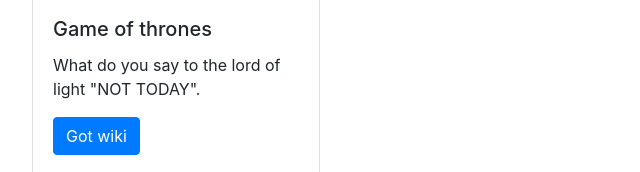
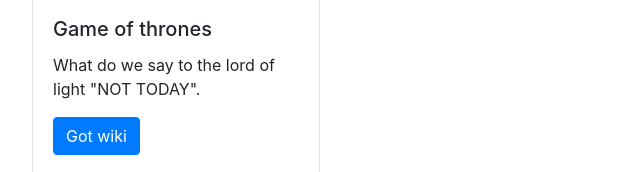
Before and after one commit to izzzyyy/college, a plain HTML site: page index.html in a window 1280 px wide. Shown: the part 357-529 px from the top of the page, 123-763 px from the left. Drawn offline with Linux system fonts and the light colour scheme.

Commit message:
Update index.html

```diff
--- a/index.html
+++ b/index.html
@@ -23,7 +23,7 @@ type="text/css" rel="stylesheet">
   <img src="got.jpg" class="card-img-top" alt="...">
   <div class="card-body">
     <h5 class="card-title">Game of thrones</h5>
-    <p class="card-text">What do you say to the lord of light "NOT TODAY".</p>
+    <p class="card-text">What do we say to the lord of light "NOT TODAY".</p>
     <a href="https://en.wikipedia.org/wiki/Game_of_Thrones" target="_blank" class="btn btn-primary">Got wiki</a>
   </div>
         <form>
```
